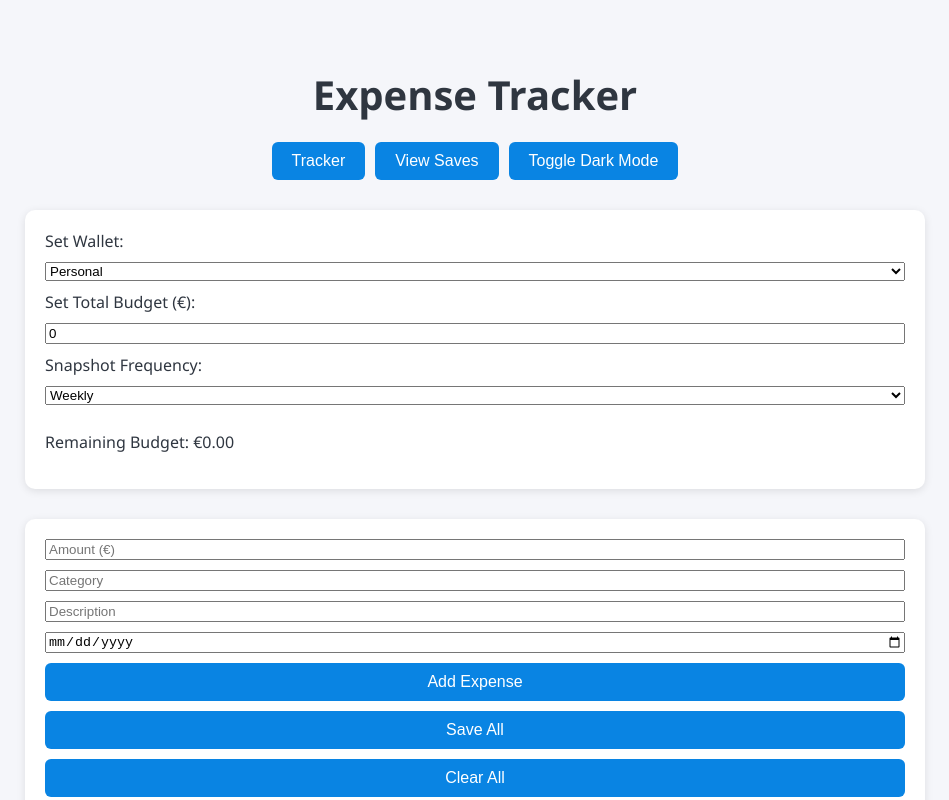
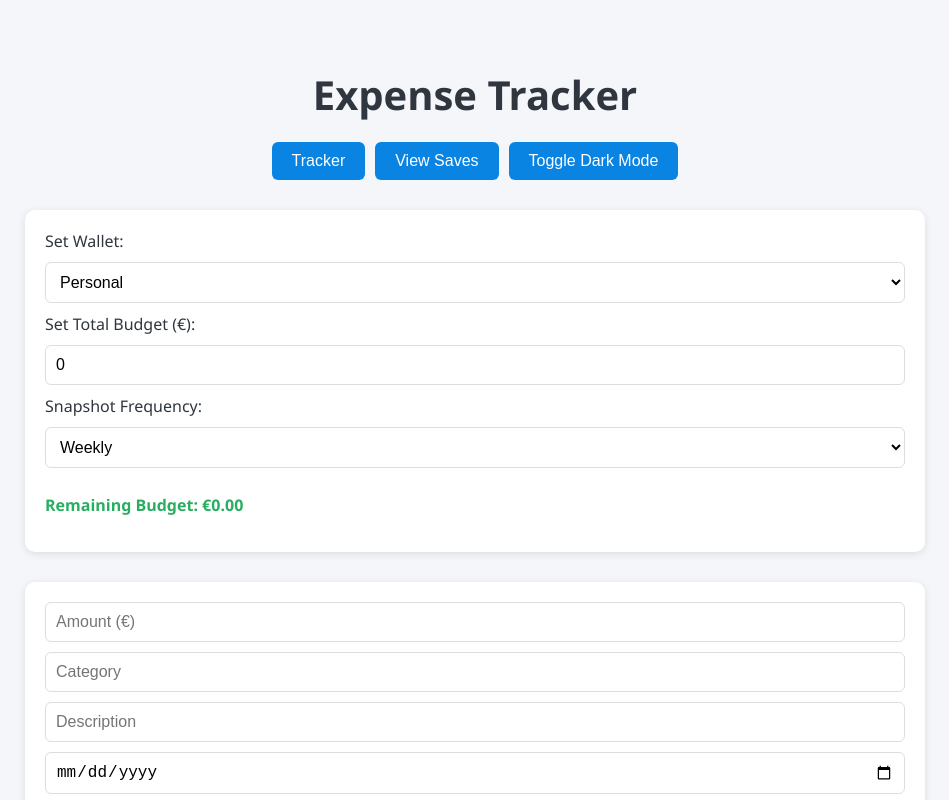
Before and after one commit to tiernanraftery/expense-app-project, a React (Create React App) app: page / in a window 1280 px wide. Shown: the top 800 px of the page, without its empty margins (165-1114 px from the left). Built offline with nearby package versions, Linux system fonts and the light colour scheme.

Commit message:
dark mode and budget

```diff
--- a/src/App.css
+++ b/src/App.css
@@ -85,3 +85,25 @@ button.clicked {
   border-radius: 10px;
   box-shadow: 0 2px 8px rgba(0, 0, 0, 0.1);
 }
+
+input,
+select {
+  padding: 10px;
+  border: 1px solid #dcdde1;
+  border-radius: 6px;
+  font-size: 1rem;
+  background-color: white;
+  color: black;
+}
+
+body.dark-mode input,
+body.dark-mode select {
+  background-color: #636e72;
+  color: white;
+  border: 1px solid #b2bec3;
+}
+
+.remaining-budget {
+  font-weight: bold;
+  color: #27ae60;
+}
```
